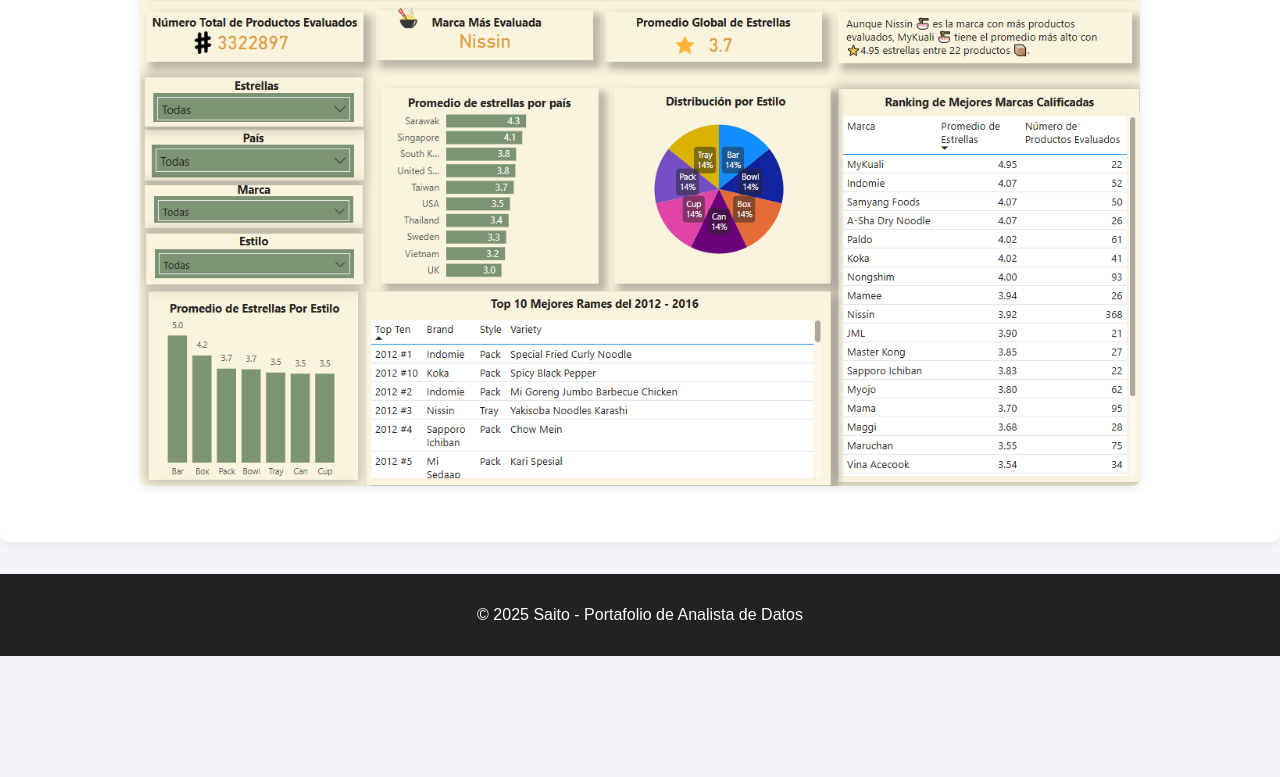
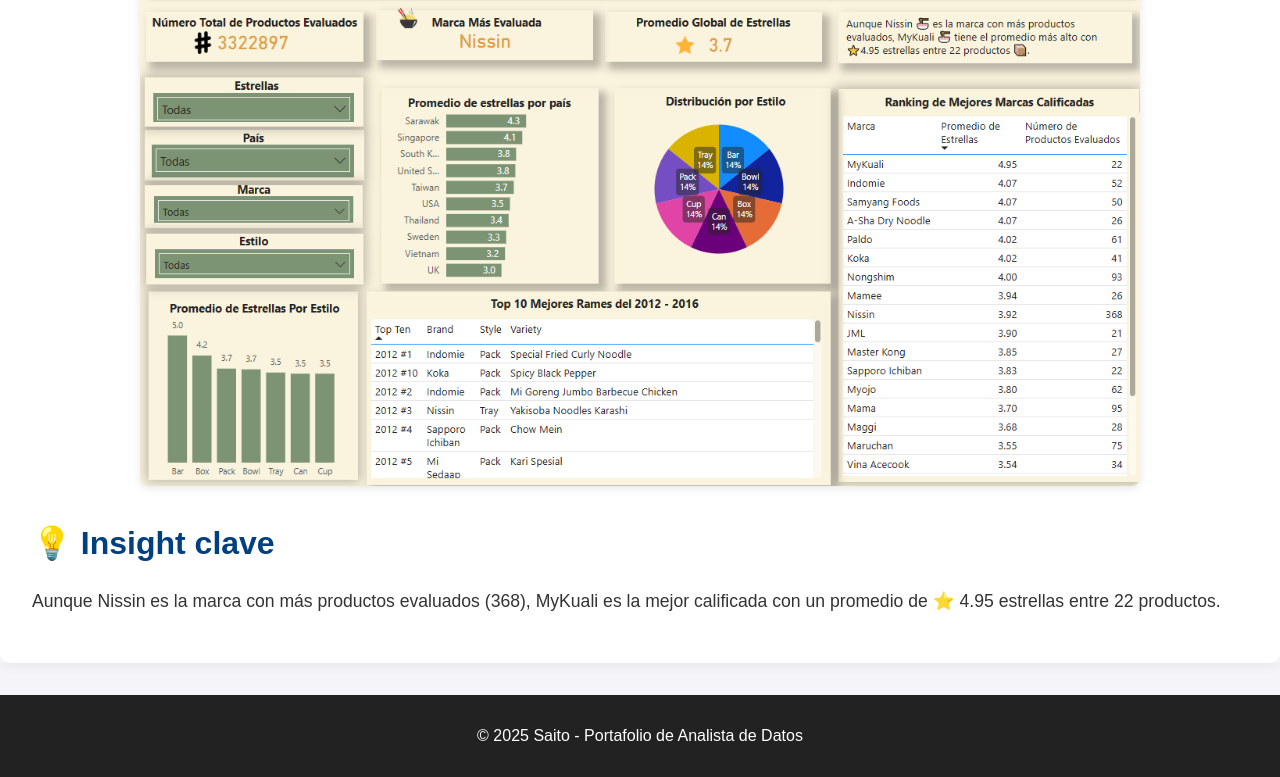
Before and after one commit to SaitoM17/mi-portafolio, a React (Create React App) app: page /Ramen-ratings in a window 1280 px wide. Shown: the part 1867-2644 px from the top of the page. Before the commit the page ends 2523 px from the top, so only its background shows below. Built offline with nearby package versions, Linux system fonts and the light colour scheme.

Commit message:
feat: Se añadio apartado de insight

```diff
--- a/src/pages/RamenRating.js
+++ b/src/pages/RamenRating.js
@@ -26,6 +26,11 @@ function RamenRantings() {
         <h2>📌 Vista previa del dashboard</h2>
         <img src="/RamenRatings/Dashboard_ramen_ratings.png" alt="Ramen Rating " className="imagen-proyecto"/>
 
+        <h2>💡 Insight clave</h2>
+        <p>
+          Aunque Nissin es la marca con más productos evaluados (368), MyKuali es la mejor calificada con un promedio de ⭐ 4.95 estrellas entre 22 productos.
+        </p>
+
       </div>
     </div>
   );
```
